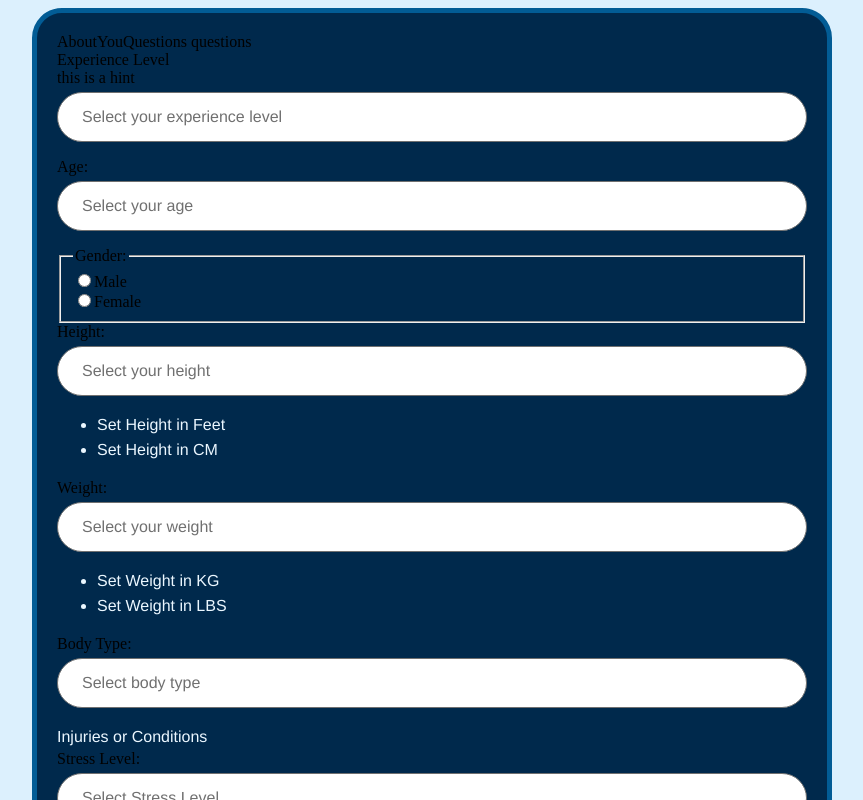
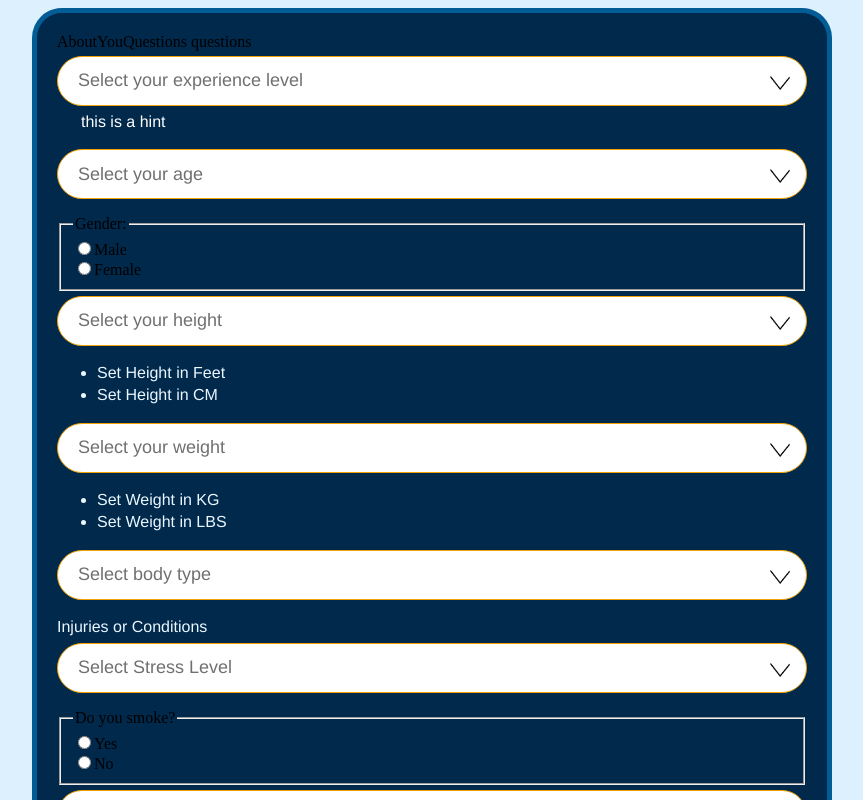
Before and after one commit to royadams72/get-your-fit-together, a Next.js app: page /questions/about-you in a window 1280 px wide. Shown: the top 800 px of the page, without its empty margins (208-1071 px from the left). Built offline with nearby package versions, Linux system fonts and the light colour scheme.

Commit message:
Updated select styles

```diff
--- a/components/forms/SelectComponent.tsx
+++ b/components/forms/SelectComponent.tsx
@@ -7,6 +7,7 @@ import { ActionCreatorWithPayload } from "@reduxjs/toolkit";
 import styles from "@/styles/components/_selectComponent.module.scss";
 import { Select } from "@/types/interfaces/form";
 import { useAppDispatch } from "@/lib/hooks/storeHooks";
+import { styleText } from "util";
 
 const SelectComponent = ({
   className,
@@ -50,7 +51,6 @@ const SelectComponent = ({
   return (
     <div className={`${className || ""} ${styles.selectDiv}`}>
       <label htmlFor={config.name}>{config.label}</label>
-      {config?.hint && <div dangerouslySetInnerHTML={config.hint} />}
 
       <select
         id={config.name}
@@ -65,6 +65,12 @@ const SelectComponent = ({
           </option>
         ))}
       </select>
+      {config?.hint && (
+        <div
+          className={styles.selectDivHint}
+          dangerouslySetInnerHTML={config.hint}
+        />
+      )}
       {errors[config.name] && (
         <p style={{ color: "red" }}>{errors[config.name]?.message as string}</p>
       )}
--- a/styles/abstracts/_maps.scss
+++ b/styles/abstracts/_maps.scss
@@ -8,23 +8,27 @@ $breakpoints: (
 $typography-scale: (
   "sm": (
     font-size: 1.4rem,
-    line-height: 1.4,
+    line-height: 1,
   ),
   "md": (
     font-size: 1.6rem,
-    line-height: 1.6,
+    line-height: 1.4,
   ),
   "lg": (
-    font-size: 2rem,
-    line-height: 1.8,
+    font-size: 1.8rem,
+    line-height: 1.4,
   ),
   "xl": (
+    font-size: 2rem,
+    line-height: 2,
+  ),
+  "xxl": (
     font-size: 2.5rem,
     line-height: 2,
   ),
-  "xxl": (
+  "xxxl": (
     font-size: 4rem,
-    line-height: 2,
+    line-height: 2.5,
   ),
   "title-sm": (
     font-size: 7rem,
--- a/styles/base/_typography.scss
+++ b/styles/base/_typography.scss
@@ -44,14 +44,14 @@ h1,
 h2,
 %h2 {
   @include typography(
-    "xl",
+    "xxl",
     $type-h2-colour,
     $type-h2-font-family,
     $type-h2-weight
   );
 
   @include breakpoint("md") {
-    @include font-size("xxl");
+    @include font-size("xxxl");
   }
 }
 
--- a/styles/components/_formStyles.scss
+++ b/styles/components/_formStyles.scss
@@ -3,18 +3,27 @@
 $bgColour: var(--white);
 $inputColour: var(--input-colour);
 $inputBorderRadius: var(--border-radius-large);
+$inputBorderColour: var(--quaternary);
 $form-font-family: var(--main-body-font);
 
 .selectDiv select,
 .inputDiv select {
-  @include typography("sm", $inputColour, $form-font-family, normal);
+  @include typography("lg", $inputColour, $form-font-family, normal);
   border-radius: $inputBorderRadius;
   background-color: $bgColour;
-  border: 1px solid $inputColour;
-  padding: 0px 24px;
-  margin: 5px 0px;
+  border: 1px solid $inputBorderColour;
+  padding: 0 2.4rem;
+  margin: 0.5rem 0;
   width: 100%;
-  height: 50px;
+  height: 5rem;
   display: block;
   word-break: normal;
 }
+
+.selectDiv,
+.inputDiv {
+  &Hint {
+    @include typography("md", $bgColour, $form-font-family, normal);
+    margin-left: 2.4rem;
+  }
+}
--- a/styles/components/_selectComponent.module.scss
+++ b/styles/components/_selectComponent.module.scss
@@ -1,6 +1,9 @@
 @use "./formStyles" as *;
 
-.selectdiv {
+$afterHeight: 2rem;
+$afterWidth: 1.4rem;
+
+.selectDiv {
   position: relative;
   width: 100%;
   label {
@@ -8,17 +11,15 @@
   }
 }
 
-.selectdiv:after {
-  content: ">";
-  font: 17px "Consolas", monospace;
-  color: #333;
-  transform: rotate(90deg);
-  right: 11px;
-
-  top: 18px;
-  padding: 0 0 2px;
-  border-bottom: 1px solid #999;
-
+.selectDiv:after {
+  content: "";
+  background-image: url("/downArrow.png");
+  background-size: $afterHeight $afterWidth; /* Adjust the size of the image */
+  background-repeat: no-repeat;
+  width: $afterHeight; /* Define the width */
+  height: $afterWidth;
+  top: 2rem;
+  right: 1.7rem;
   position: absolute;
   pointer-events: none;
 }
@@ -28,9 +29,7 @@
   display: block;
   width: 100%;
   height: 5rem;
-  padding: 0px 24px;
-  font-size: 16px;
-  line-height: 1.75;
+  padding: 0px 4rem 0 2rem;
   word-break: break-all;
   &::-ms-expand {
     display: none;
```
Also changed, not shown: public/downArrow.png (added).
